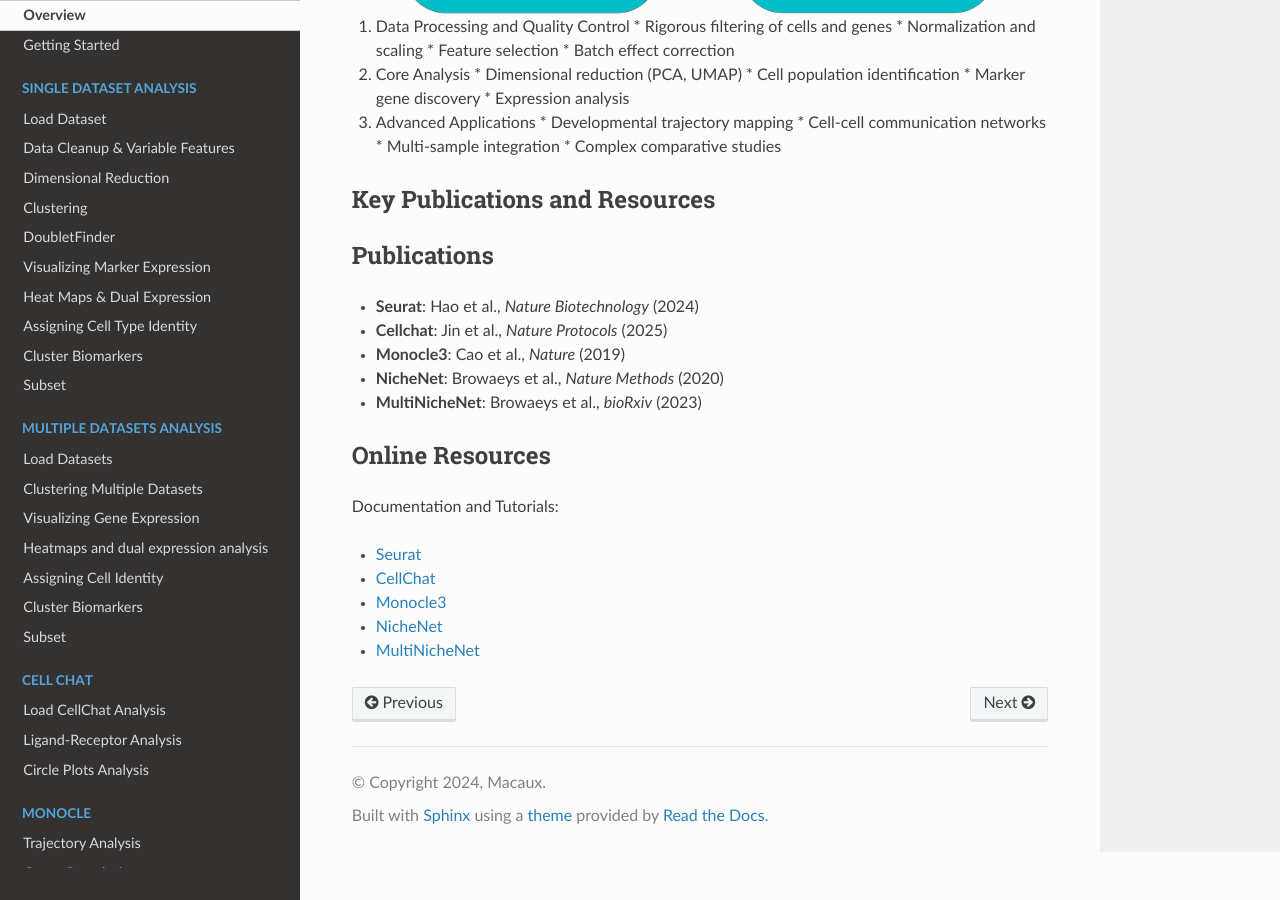
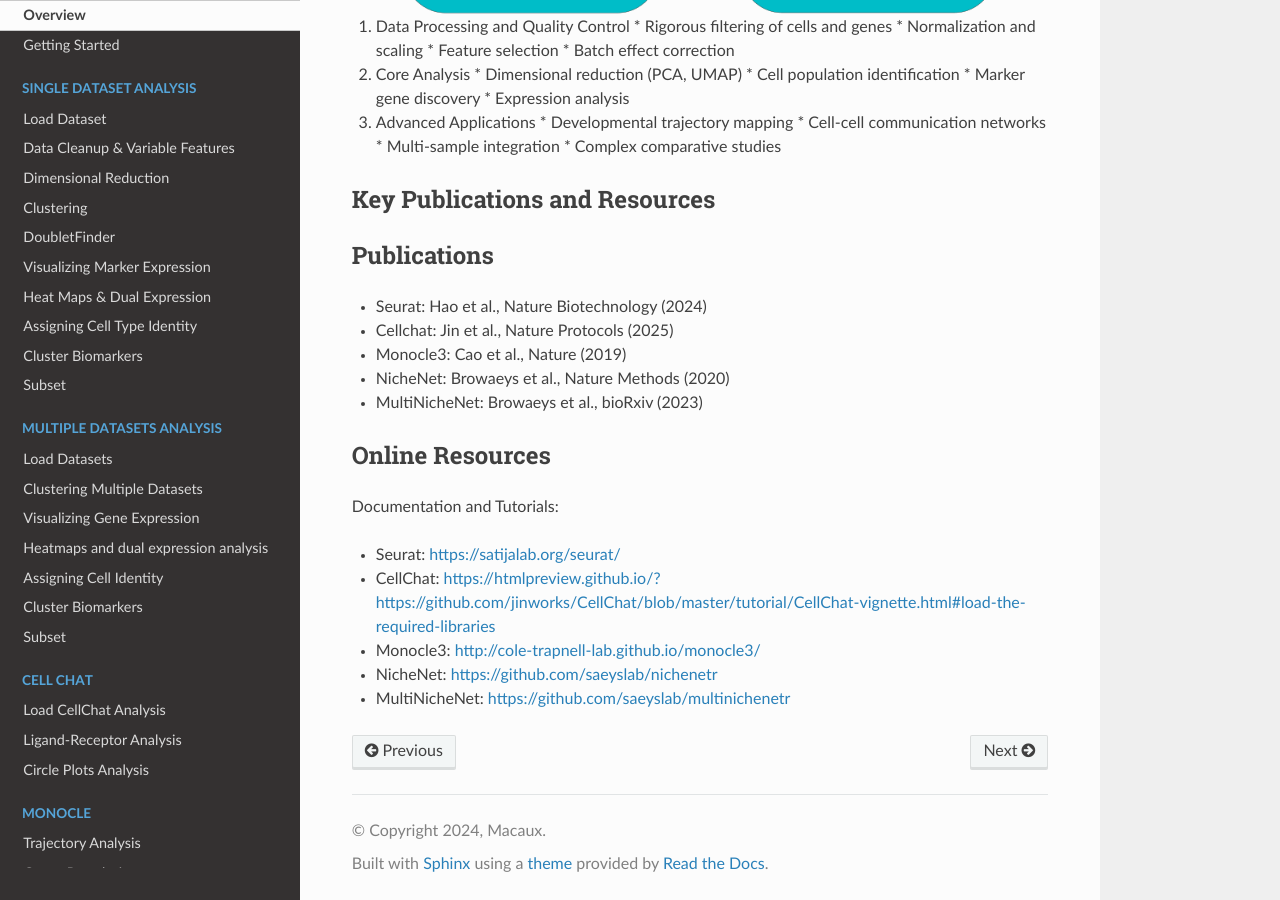
Before and after one commit to GaspardMacaux/Documentation_app, a Sphinx documentation site: the page built from docs/source/introduction_app/introduction.rst, in a window 1280 px wide and 900 px high, scrolled down 1844 px. Built offline with Sphinx 7.4.7 and the Read the Docs theme 3.1.0, drawn with Linux system fonts in a browser that asks for light colours.

```diff
--- a/docs/source/introduction_app/introduction.rst
+++ b/docs/source/introduction_app/introduction.rst
@@ -66,22 +66,20 @@
 Key Publications and Resources
 --------------------
 
-**Publications**
+Publications
 --------------------
+* Seurat: Hao et al., Nature Biotechnology (2024)
+* Cellchat: Jin et al., Nature Protocols (2025)
+* Monocle3: Cao et al., Nature (2019)
+* NicheNet: Browaeys et al., Nature Methods (2020)
+* MultiNicheNet: Browaeys et al., bioRxiv (2023)
 
-* **Seurat**: Hao et al., *Nature Biotechnology* (2024)
-* **Cellchat**: Jin et al., *Nature Protocols* (2025)
-* **Monocle3**: Cao et al., *Nature* (2019)
-* **NicheNet**: Browaeys et al., *Nature Methods* (2020)
-* **MultiNicheNet**: Browaeys et al., *bioRxiv* (2023)
-
-**Online Resources**
+Online Resources
 --------------------
-
 Documentation and Tutorials:
 
-* `Seurat <https://satijalab.org/seurat/>`__
-* `CellChat <https://htmlpreview.github.io/?https://github.com/jinworks/CellChat/blob/master/tutorial/CellChat-vignette.html#load-the-required-libraries>`__
-* `Monocle3 <http://cole-trapnell-lab.github.io/monocle3/>`__
-* `NicheNet <https://github.com/saeyslab/nichenetr>`__
-* `MultiNicheNet <https://github.com/saeyslab/multinichenetr>`__
+* Seurat: https://satijalab.org/seurat/
+* CellChat: https://htmlpreview.github.io/?https://github.com/jinworks/CellChat/blob/master/tutorial/CellChat-vignette.html#load-the-required-libraries
+* Monocle3: http://cole-trapnell-lab.github.io/monocle3/
+* NicheNet: https://github.com/saeyslab/nichenetr
+* MultiNicheNet: https://github.com/saeyslab/multinichenetr
```
